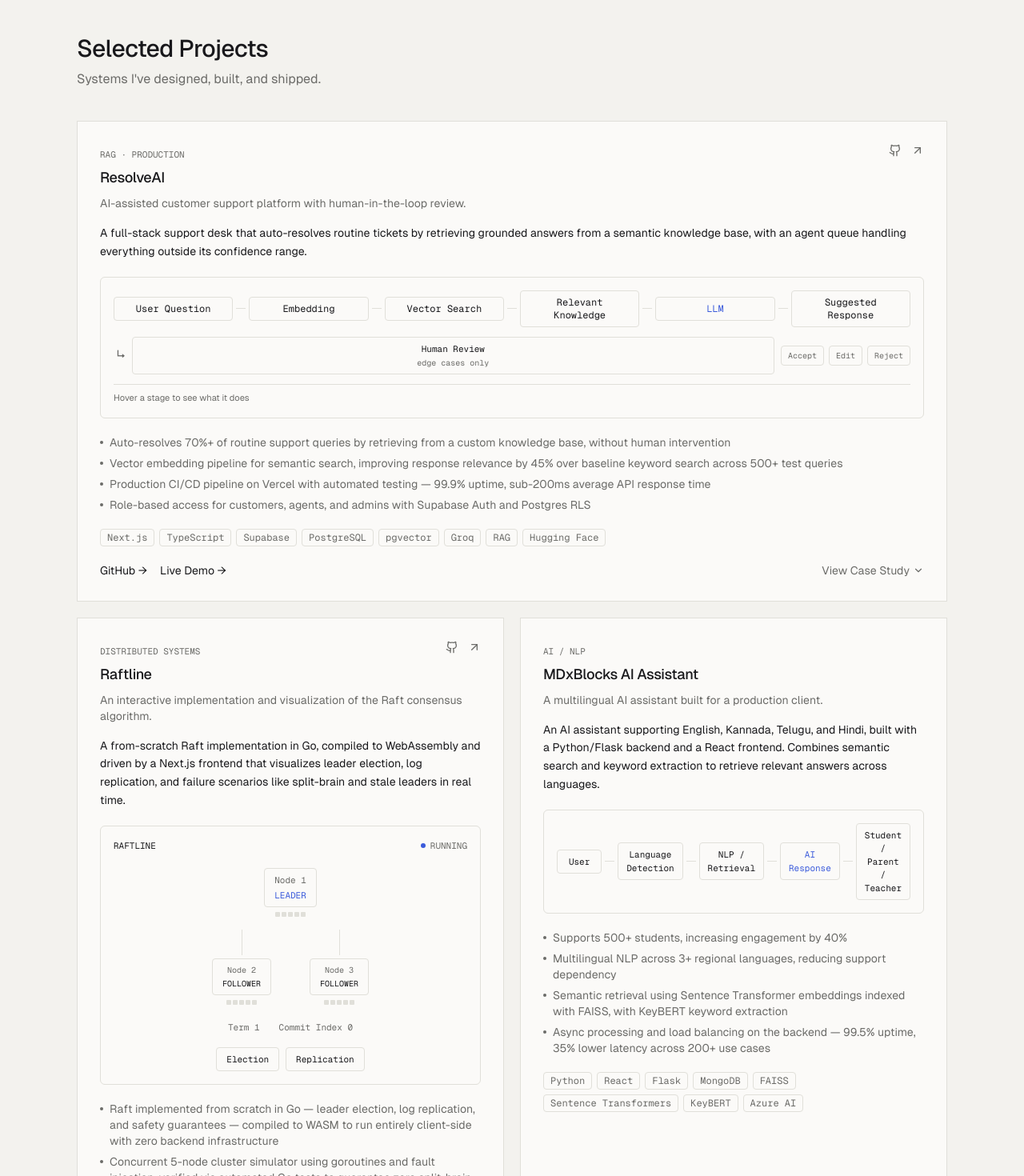
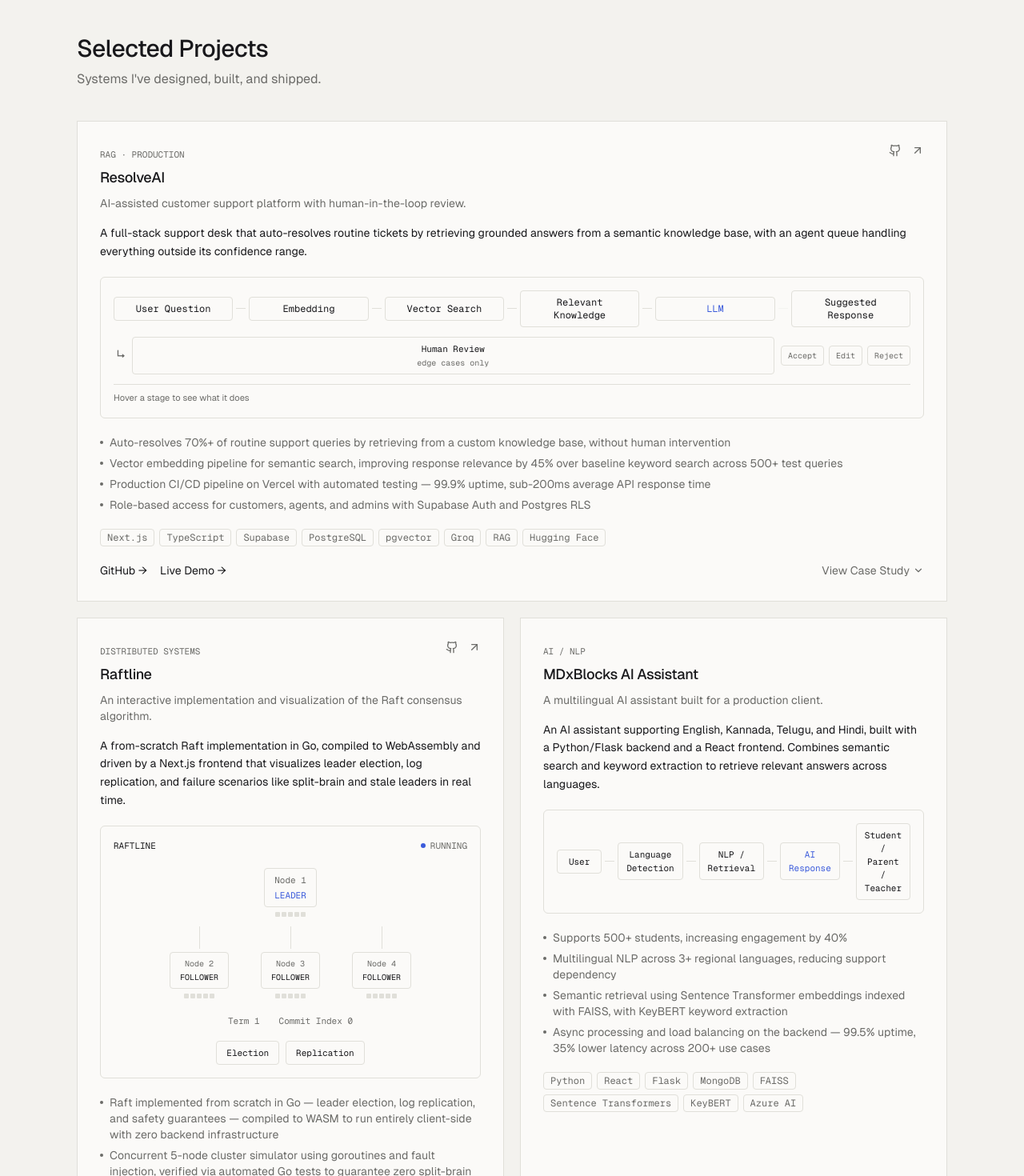
Before and after one commit to SuhasReddy2003/portfolio, a Next.js app: page / in a window 1280 px wide. Shown: the part 1330-2800 px from the top of the page at 80% size. Built offline with nearby package versions, Linux system fonts and the light colour scheme.

Commit message:
Update LinkedIn URL, raftline 4-node upgrade, resolveai sequence animation

```diff
--- a/src/components/navbar.tsx
+++ b/src/components/navbar.tsx
@@ -3,6 +3,8 @@
 import { useState } from "react";
 import { Github, Linkedin, Menu, X } from "lucide-react";
 import { ThemeToggle } from "./theme-toggle";
+import { useActiveSection } from "@/lib/use-active-section";
+import { cn } from "@/lib/utils";
 
 const links = [
   { href: "#about", label: "About" },
@@ -17,6 +19,7 @@
 
 export function Navbar() {
   const [open, setOpen] = useState(false);
+  const active = useActiveSection(links.map((l) => l.href.slice(1)));
 
   return (
     <header className="sticky top-0 z-50 border-b border-border bg-bg/85 backdrop-blur">
@@ -29,7 +32,13 @@
           <ul className="flex items-center gap-6 text-sm text-muted">
             {links.map((link) => (
               <li key={link.href}>
-                <a href={link.href} className="transition-colors hover:text-text">
+                <a
+                  href={link.href}
+                  className={cn(
+                    "transition-colors hover:text-text",
+                    active === link.href.slice(1) && "text-text"
+                  )}
+                >
                   {link.label}
                 </a>
               </li>
--- a/src/components/project-card.tsx
+++ b/src/components/project-card.tsx
@@ -140,7 +140,7 @@
       return (
         <PipelineFlow
           size="lg"
-          pulse
+          sequence
           nodes={[
             {
               label: "User Question",
--- /dev/null
+++ b/src/components/visuals/mdx-pipeline.tsx
@@ -0,0 +1,83 @@
+"use client";
+
+import { cn } from "@/lib/utils";
+import { useInView } from "@/lib/use-in-view";
+
+const languages = ["English", "Kannada", "Telugu", "Hindi"];
+const stages = ["Language Detection", "NLP / Retrieval", "AI Response"];
+const recipients = ["Student", "Parent", "Teacher"];
+
+export function MdxPipeline() {
+  const { ref, inView } = useInView<HTMLDivElement>(0.25);
+
+  return (
+    <div ref={ref} className="rounded-md border border-border bg-bg/50 p-4">
+      <div className="flex flex-col items-center gap-2">
+        <Row items={languages} show={inView} delay={0} />
+        <Connector show={inView} delay={4} />
+
+        {stages.map((label, i) => (
+          <div key={label} className="flex flex-col items-center gap-2">
+            <Chip
+              label={label}
+              accent={label === "AI Response"}
+              show={inView}
+              delay={5 + i}
+            />
+            <Connector show={inView} delay={5 + i + 1} />
+          </div>
+        ))}
+
+        <Row items={recipients} show={inView} delay={9} />
+      </div>
+    </div>
+  );
+}
+
+function Row({ items, show, delay }: { items: string[]; show: boolean; delay: number }) {
+  return (
+    <div className="flex flex-wrap justify-center gap-1.5">
+      {items.map((item, i) => (
+        <Chip key={item} label={item} show={show} delay={delay + i} small />
+      ))}
+    </div>
+  );
+}
+
+function Chip({
+  label,
+  accent,
+  small,
+  show,
+  delay,
+}: {
+  label: string;
+  accent?: boolean;
+  small?: boolean;
+  show: boolean;
+  delay: number;
+}) {
+  return (
+    <span
+      className={cn(
+        "rounded border px-2.5 py-1 font-mono transition-all duration-500",
+        small ? "text-[10px]" : "text-[11px]",
+        accent ? "border-accent/40 text-accent" : "border-border text-text",
+        show ? "translate-y-0 opacity-100" : "translate-y-1 opacity-0"
+      )}
+      style={{ transitionDelay: show ? `${delay * 70}ms` : "0ms" }}
+    >
+      {label}
+    </span>
+  );
+}
+
+function Connector({ show, delay }: { show: boolean; delay: number }) {
+  return (
+    <div
+      className={cn("h-3 w-px bg-border transition-opacity duration-500", show ? "opacity-100" : "opacity-0")}
+      style={{ transitionDelay: show ? `${delay * 70}ms` : "0ms" }}
+      aria-hidden
+    />
+  );
+}
--- a/src/components/visuals/pipeline-flow.tsx
+++ b/src/components/visuals/pipeline-flow.tsx
@@ -1,6 +1,6 @@
 "use client";
 
-import { Fragment, useState } from "react";
+import { Fragment, useEffect, useState } from "react";
 import { cn } from "@/lib/utils";
 import { useInView } from "@/lib/use-in-view";
 
@@ -16,17 +16,32 @@
 export function PipelineFlow({
   nodes,
   size = "sm",
-  pulse = false,
+  sequence = false,
 }: {
   nodes: PipelineNode[];
   size?: "sm" | "lg";
-  pulse?: boolean;
+  sequence?: boolean; // slow, looping "data flowing through the system" highlight
 }) {
   const { ref, inView } = useInView<HTMLDivElement>(0.25);
   const [hovered, setHovered] = useState<string | null>(null);
+  const [activeStep, setActiveStep] = useState(0);
   const main = nodes.filter((n) => !n.branch);
   const branch = nodes.find((n) => n.branch);
   const hasExplanations = nodes.some((n) => n.explain);
+  const stepCount = main.length + (branch ? 1 : 0);
+
+  useEffect(() => {
+    if (!sequence || !inView) return;
+    const reduceMotion = window.matchMedia("(prefers-reduced-motion: reduce)").matches;
+    if (reduceMotion) return;
+
+    const interval = setInterval(() => {
+      setActiveStep((s) => (s + 1) % stepCount);
+    }, 550);
+    return () => clearInterval(interval);
+  }, [sequence, inView, stepCount]);
+
+  const sequenceActive = sequence && inView && hovered === null;
 
   return (
     <div ref={ref} className="rounded-md border border-border bg-bg/50 p-4">
@@ -40,9 +55,14 @@
               show={inView}
               onHover={hasExplanations ? setHovered : undefined}
               active={hovered === node.label}
+              flowing={sequenceActive && activeStep === i}
             />
             {i < main.length - 1 && (
-              <Connector show={inView} delay={i} pulse={pulse && inView} pulseDelay={i} />
+              <Connector
+                show={inView}
+                delay={i}
+                active={sequenceActive && activeStep === i}
+              />
             )}
           </Fragment>
         ))}
@@ -58,6 +78,7 @@
             show={inView}
             onHover={hasExplanations ? setHovered : undefined}
             active={hovered === branch.label}
+            flowing={sequenceActive && activeStep === main.length}
           />
           {branch.mockButtons && (
             <div className="flex gap-1.5">
@@ -90,6 +111,7 @@
   show,
   onHover,
   active,
+  flowing,
 }: {
   node: PipelineNode;
   size: "sm" | "lg";
@@ -97,6 +119,7 @@
   show: boolean;
   onHover?: (label: string | null) => void;
   active: boolean;
+  flowing?: boolean;
 }) {
   const interactive = Boolean(onHover && node.explain);
   return (
@@ -113,6 +136,7 @@
         interactive && "cursor-default hover:border-text/40",
         active && !node.accent && "border-text/50",
         active && node.accent && "border-accent/70",
+        flowing && "border-accent/60 bg-accent/[0.06]",
         show ? "translate-y-0 opacity-100" : "translate-y-1 opacity-0"
       )}
       style={{ transitionDelay: show ? `${delay * 90}ms` : "0ms" }}
@@ -128,32 +152,20 @@
 function Connector({
   show,
   delay,
-  pulse,
-  pulseDelay,
+  active,
 }: {
   show: boolean;
   delay: number;
-  pulse: boolean;
-  pulseDelay: number;
+  active: boolean;
 }) {
   return (
     <div
       className={cn(
-        "relative mx-auto h-3 w-px shrink-0 bg-border transition-opacity duration-500 sm:mx-1 sm:h-px sm:w-3 sm:flex-none",
+        "mx-auto h-3 w-px shrink-0 transition-colors duration-300 sm:mx-1 sm:h-px sm:w-3 sm:flex-none",
+        active ? "bg-accent/60" : "bg-border",
         show ? "opacity-100" : "opacity-0"
       )}
       style={{ transitionDelay: show ? `${delay * 90 + 40}ms` : "0ms" }}
-    >
-      {pulse && (
-        <span
-          aria-hidden
-          className="absolute left-1/2 top-1/2 h-1 w-1 -translate-x-1/2 -translate-y-1/2 rounded-full bg-accent/70 sm:left-0 sm:top-1/2 sm:translate-x-0"
-          style={{
-            animation: "pipeline-pulse 2.6s ease-in-out infinite",
-            animationDelay: `${pulseDelay * 0.35}s`,
-          }}
-        />
-      )}
-    </div>
+    />
   );
 }
--- a/src/components/visuals/raftline-cluster.tsx
+++ b/src/components/visuals/raftline-cluster.tsx
@@ -6,15 +6,17 @@
 type NodeRole = "leader" | "follower" | "candidate" | "timeout";
 type Status = "idle" | "electing" | "replicating";
 
+const NODE_COUNT = 4;
 const MAX_LOG = 5;
 
 export function RaftlineCluster() {
   const [leaderIndex, setLeaderIndex] = useState(0);
-  const [roles, setRoles] = useState<NodeRole[]>(["leader", "follower", "follower"]);
+  const [roles, setRoles] = useState<NodeRole[]>(["leader", "follower", "follower", "follower"]);
   const [term, setTerm] = useState(1);
   const [commitIndex, setCommitIndex] = useState(0);
-  const [followerSynced, setFollowerSynced] = useState([true, true]);
+  const [followerSynced, setFollowerSynced] = useState([true, true, true]);
   const [status, setStatus] = useState<Status>("idle");
+  const [hovered, setHovered] = useState<number | null>(null);
   const timers = useRef<ReturnType<typeof setTimeout>[]>([]);
 
   useEffect(() => {
@@ -31,7 +33,7 @@
     setStatus("electing");
 
     const current = leaderIndex;
-    const next = (current + 1) % 3;
+    const next = (current + 1) % NODE_COUNT;
 
     schedule(() => {
       setRoles((r) => r.map((role, i) => (i === current ? "timeout" : role)));
@@ -39,30 +41,34 @@
 
     schedule(() => {
       setRoles((r) => r.map((role, i) => (i === next ? "candidate" : role)));
-    }, 500);
+    }, 600);
 
     schedule(() => {
       setLeaderIndex(next);
       setRoles((r) => r.map((_, i) => (i === next ? "leader" : "follower")));
       setTerm((t) => t + 1);
       setStatus("idle");
-    }, 1000);
+    }, 1300);
   }
 
   function runReplication() {
     if (status !== "idle" || commitIndex >= MAX_LOG) return;
     setStatus("replicating");
-    setFollowerSynced([false, false]);
+    setFollowerSynced([false, false, false]);
 
     schedule(() => setCommitIndex((c) => c + 1), 150);
-    schedule(() => setFollowerSynced([true, false]), 550);
+    schedule(() => setFollowerSynced([true, false, false]), 500);
+    schedule(() => setFollowerSynced([true, true, false]), 850);
     schedule(() => {
-      setFollowerSynced([true, true]);
+      setFollowerSynced([true, true, true]);
       setStatus("idle");
-    }, 950);
+    }, 1200);
   }
 
-  const followerIdx = [0, 1, 2].filter((i) => i !== leaderIndex);
+  const followerIdx = Array.from({ length: NODE_COUNT }, (_, i) => i).filter(
+    (i) => i !== leaderIndex
+  );
+  const leaderHovered = hovered === leaderIndex;
 
   return (
     <div className="rounded-md border border-border bg-bg/50 p-4 font-mono">
@@ -79,23 +85,35 @@
         </span>
       </div>
 
-      <div className="mt-5 flex flex-col items-center gap-4">
-        <ClusterNode role={roles[leaderIndex]} label="Node 1" log={commitIndex} />
+      <div className="mt-5 flex flex-col items-center gap-3">
+        <ClusterNode
+          index={leaderIndex}
+          role={roles[leaderIndex]}
+          label="Node 1"
+          log={commitIndex}
+          hovered={hovered === leaderIndex}
+          onHover={setHovered}
+        />
 
-        <div className="flex w-full items-start justify-center gap-6 sm:gap-12">
+        <div className="flex w-full flex-wrap items-start justify-center gap-x-6 gap-y-3 sm:gap-x-10">
           {followerIdx.map((i, pos) => (
             <div key={i} className="flex flex-col items-center gap-1">
               <div
                 className={cn(
-                  "h-6 w-px sm:h-8",
-                  followerSynced[pos] ? "bg-border" : "bg-accent/40"
+                  "h-5 w-px transition-colors sm:h-7",
+                  leaderHovered || hovered === i || !followerSynced[pos]
+                    ? "bg-accent/50"
+                    : "bg-border"
                 )}
               />
               <ClusterNode
+                index={i}
                 role={roles[i]}
                 label={`Node ${pos + 2}`}
                 log={followerSynced[pos] ? commitIndex : Math.max(commitIndex - 1, 0)}
                 small
+                hovered={hovered === i}
+                onHover={setHovered}
               />
             </div>
           ))}
@@ -130,34 +148,52 @@
 }
 
 function ClusterNode({
+  index,
   role,
   label,
   log,
   small,
+  hovered,
+  onHover,
 }: {
+  index: number;
   role: NodeRole;
   label: string;
   log: number;
   small?: boolean;
+  hovered: boolean;
+  onHover: (i: number | null) => void;
 }) {
   const roleLabel =
-    role === "leader" ? "LEADER" : role === "candidate" ? "CANDIDATE" : role === "timeout" ? "TIMEOUT" : "FOLLOWER";
+    role === "leader"
+      ? "LEADER"
+      : role === "candidate"
+        ? "CANDIDATE"
+        : role === "timeout"
+          ? "TIMEOUT"
+          : "FOLLOWER";
 
   return (
     <div className="flex flex-col items-center gap-1.5">
-      <div
+      <button
+        type="button"
+        tabIndex={0}
+        onMouseEnter={() => onHover(index)}
+        onMouseLeave={() => onHover(null)}
+        onFocus={() => onHover(index)}
+        onBlur={() => onHover(null)}
         className={cn(
           "rounded border px-3 py-1.5 text-center transition-colors",
           small ? "text-[10px]" : "text-[11px]",
-          role === "leader" && "border-accent/50 text-accent",
-          role === "candidate" && "border-accent/50 text-accent",
+          (role === "leader" || role === "candidate") && "border-accent/50 text-accent",
           role === "timeout" && "border-border text-muted opacity-50",
-          role === "follower" && "border-border text-text"
+          role === "follower" && "border-border text-text",
+          hovered && "border-text/60"
         )}
       >
         <div className="text-muted">{label}</div>
         <div className="mt-0.5">{roleLabel}</div>
-      </div>
+      </button>
       <div className="flex gap-0.5" aria-hidden>
         {Array.from({ length: MAX_LOG }).map((_, i) => (
           <span
--- /dev/null
+++ b/src/lib/use-active-section.ts
@@ -0,0 +1,30 @@
+"use client";
+
+import { useEffect, useState } from "react";
+
+export function useActiveSection(ids: string[]) {
+  const [active, setActive] = useState<string | null>(null);
+
+  useEffect(() => {
+    const elements = ids
+      .map((id) => document.getElementById(id))
+      .filter((el): el is HTMLElement => Boolean(el));
+
+    if (elements.length === 0) return;
+
+    const observer = new IntersectionObserver(
+      (entries) => {
+        const visible = entries.filter((e) => e.isIntersecting);
+        if (visible.length > 0) {
+          setActive(visible[0].target.id);
+        }
+      },
+      { rootMargin: "-45% 0px -50% 0px", threshold: 0 }
+    );
+
+    elements.forEach((el) => observer.observe(el));
+    return () => observer.disconnect();
+  }, [ids]);
+
+  return active;
+}
```
Also changed, not shown: src/app/globals.css (+1 -11 lines), src/components/engineering-approach.tsx (+4 -4 lines).
